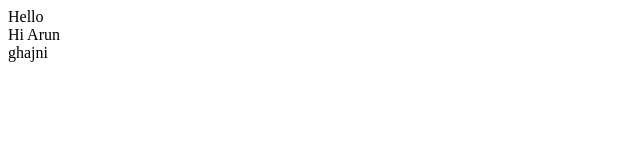
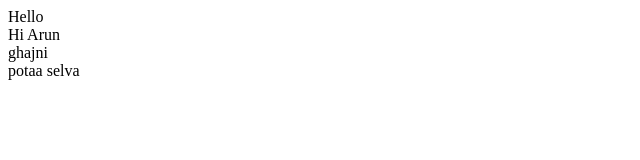
Before and after one commit to arunmack789/git_control, a plain HTML site: page index.html in a window 1280 px wide. Shown: the full height of the page, 0-640 px from the left. Drawn offline with Linux system fonts and the light colour scheme.

Commit message:
add selva in index

```diff
--- a/index.html
+++ b/index.html
@@ -2,3 +2,4 @@
 <div> Hi Arun</div>
 
 <div> ghajni</div>
+<div> potaa selva </div>
```
